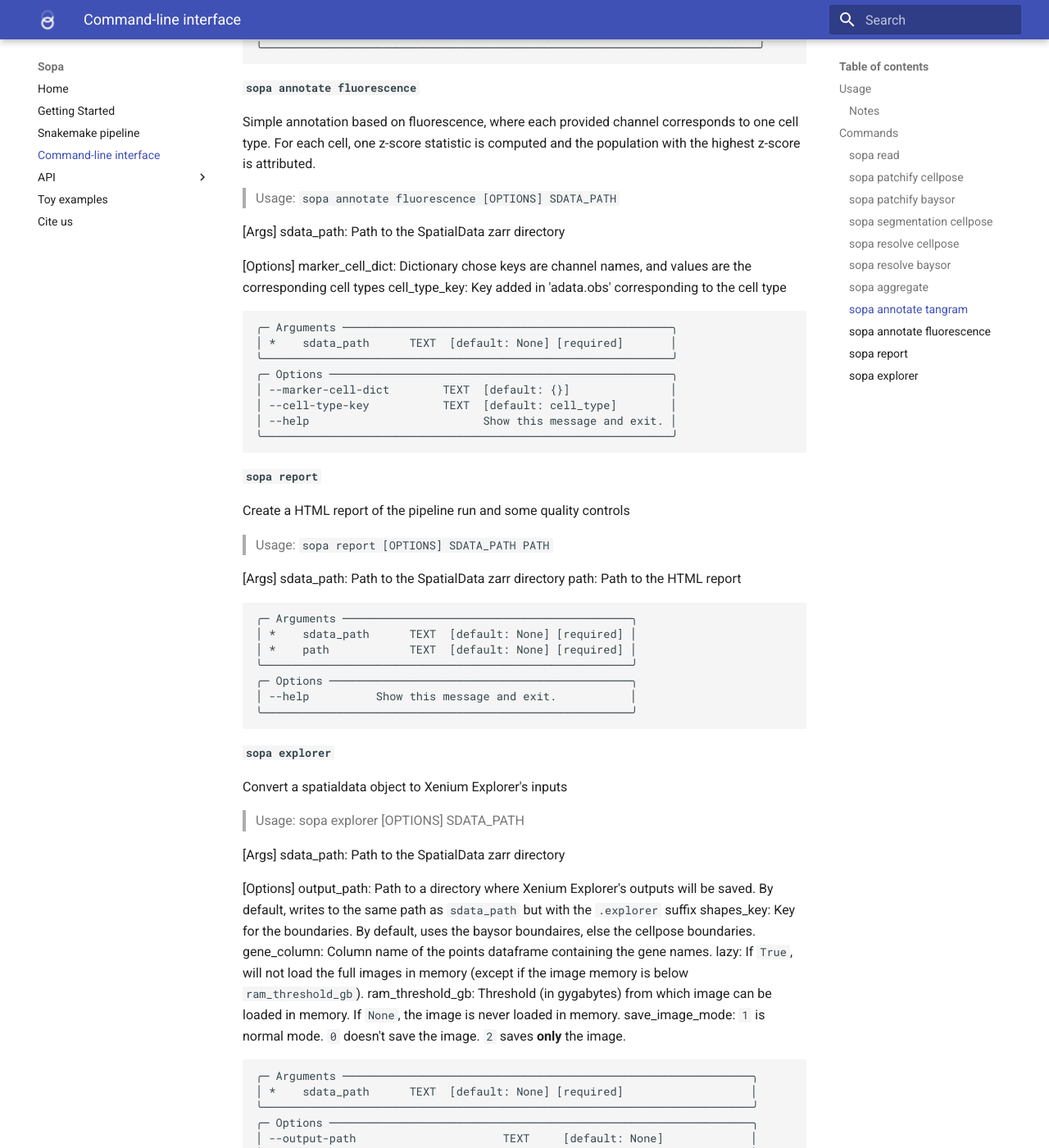
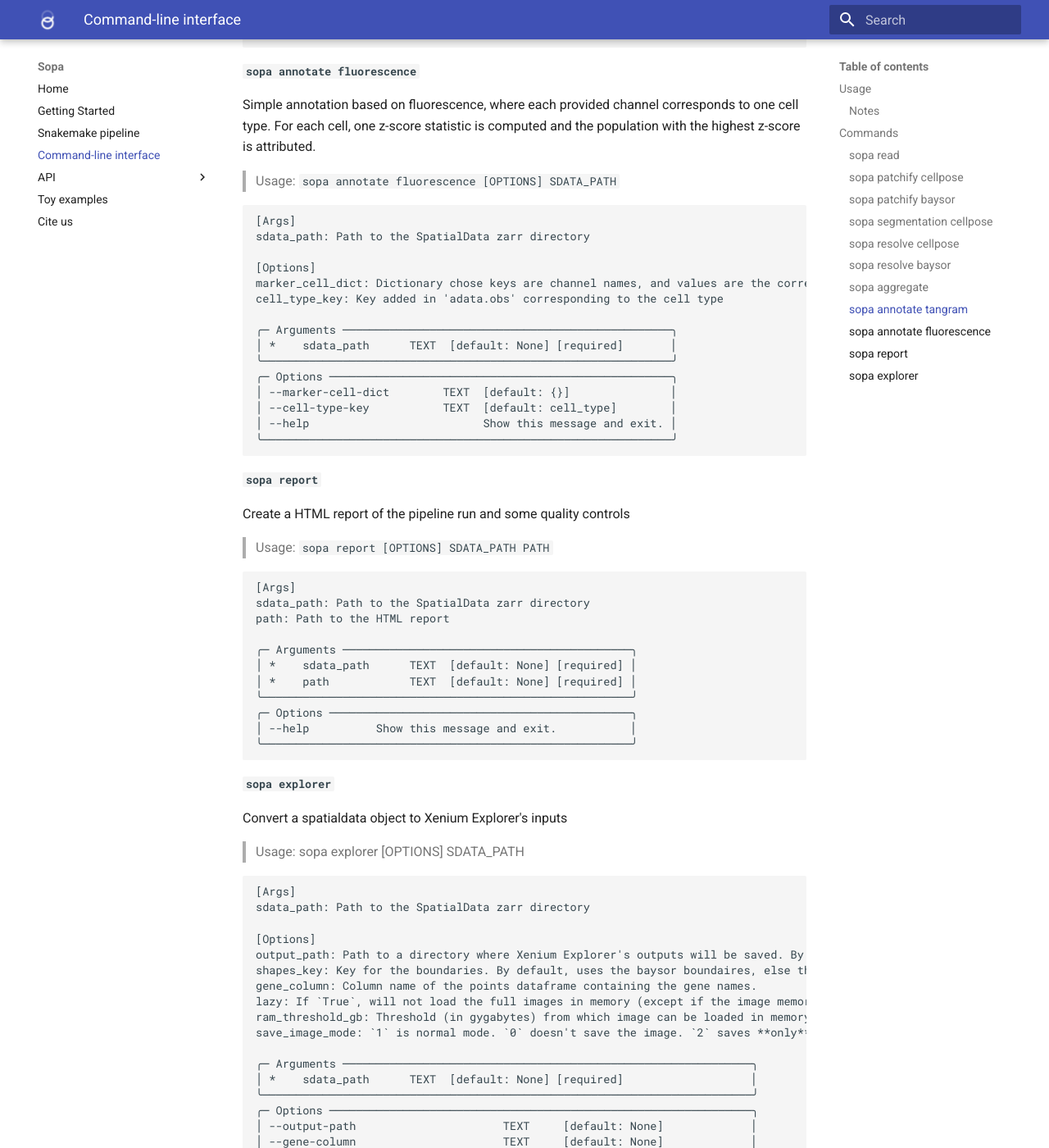
Before and after one commit to gustaveroussy/sopa, an MkDocs documentation site: the page built from docs/cli.md, in a window 1280 px wide and 1400 px high, scrolled down 5976 px. Shown: the whole window at 82% size. Built offline with MkDocs 1.6.1 and Material for MkDocs 9.7.7, drawn with Linux system fonts in a browser that asks for light colours; some of the changed text lies outside the part shown.

Commit message:
fix cli doc bad display

````diff
--- a/docs/cli.md
+++ b/docs/cli.md
@@ -78,7 +78,7 @@ Prepare patches for Cellpose segmentation
 
 > Usage: `sopa patchify cellpose [OPTIONS] SDATA_PATH`
 
-```
+```txt
 [Args]
 sdata_path: Path to the SpatialData zarr directory
 
@@ -259,6 +259,7 @@ Tangram segmentation (i.e., uses an annotated scRNAseq reference to transfer cel
 
 > Usage: `sopa annotate tangram [OPTIONS] SDATA_PATH`
 
+```txt
 [Args]
 sdata_path: Path to the SpatialData zarr directory
 
@@ -269,7 +270,6 @@ reference_preprocessing: Preprocessing method applied to the reference. Either N
 bag_size: Number of cells in each bag of the spatial table. Low values will decrease the memory usage
 max_obs_reference: Maximum samples to be considered in the reference for tangram. Low values will decrease the memory usage
 
-```txt
 ╭─ Arguments ──────────────────────────────────────────────────────────────╮
 │ *    sdata_path      TEXT  [default: None] [required]                    │
 ╰──────────────────────────────────────────────────────────────────────────╯
@@ -291,6 +291,7 @@ highest z-score is attributed.
 
 > Usage: `sopa annotate fluorescence [OPTIONS] SDATA_PATH`
 
+```txt
 [Args]
 sdata_path: Path to the SpatialData zarr directory
 
@@ -298,7 +299,6 @@ sdata_path: Path to the SpatialData zarr directory
 marker_cell_dict: Dictionary chose keys are channel names, and values are the corresponding cell types
 cell_type_key: Key added in 'adata.obs' corresponding to the cell type
 
-```txt
 ╭─ Arguments ─────────────────────────────────────────────────╮
 │ *    sdata_path      TEXT  [default: None] [required]       │
 ╰─────────────────────────────────────────────────────────────╯
@@ -315,11 +315,11 @@ Create a HTML report of the pipeline run and some quality controls
 
 > Usage: `sopa report [OPTIONS] SDATA_PATH PATH`
 
+```txt
 [Args]
 sdata_path: Path to the SpatialData zarr directory
 path: Path to the HTML report
 
-```txt
 ╭─ Arguments ───────────────────────────────────────────╮
 │ *    sdata_path      TEXT  [default: None] [required] │
 │ *    path            TEXT  [default: None] [required] │
@@ -335,6 +335,7 @@ Convert a spatialdata object to Xenium Explorer's inputs
 
 > Usage: sopa explorer [OPTIONS] SDATA_PATH
 
+```txt
 [Args]
 sdata_path: Path to the SpatialData zarr directory
 
@@ -346,7 +347,6 @@ lazy: If `True`, will not load the full images in memory (except if the image me
 ram_threshold_gb: Threshold (in gygabytes) from which image can be loaded in memory. If `None`, the image is never loaded in memory.
 save_image_mode: `1` is normal mode. `0` doesn't save the image. `2` saves **only** the image.
 
-```txt
 ╭─ Arguments ─────────────────────────────────────────────────────────────╮
 │ *    sdata_path      TEXT  [default: None] [required]                   │
 ╰─────────────────────────────────────────────────────────────────────────╯
````
